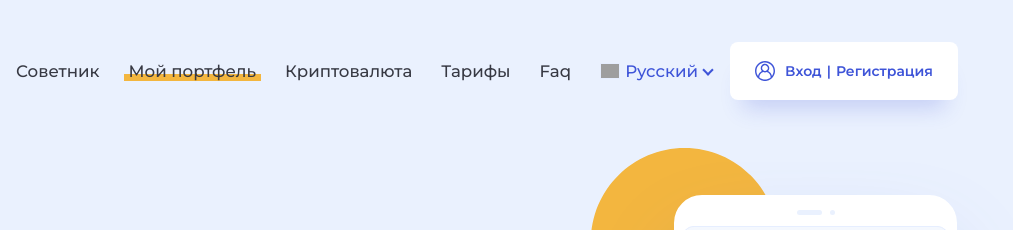
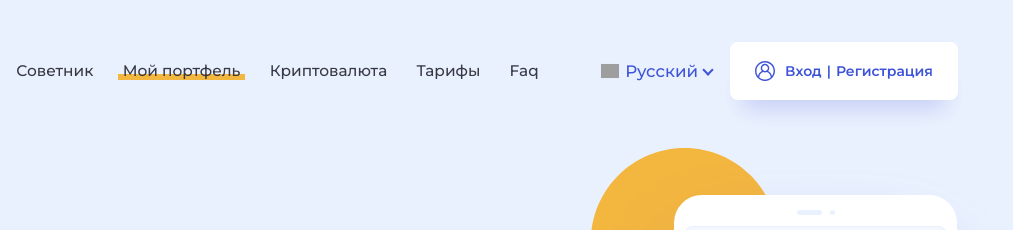
Before and after one commit to AndreyCrimea/bitmarketv2, a plain HTML site: page index.html in a window 1280 px wide. Shown: the top 230 px of the page, 267-1280 px from the left. Drawn offline with Linux system fonts and the light colour scheme; grey boxes are pictures that could not be loaded.

Commit message:
фикс хедера

```diff
--- a/styles/desktop.css
+++ b/styles/desktop.css
@@ -122,7 +122,7 @@
     color: var(--black-text);
     text-decoration: none;
     font-weight: 500;
-    font-size: max(min(17px, 1.3vw), 12px);
+    font-size: max(min(17px, 1.2vw), 11px);
     line-height: 123.5%;
 
     transition: 300ms;
@@ -396,6 +396,9 @@
     line-height: 21px;
     text-align: right;
     transition: 300ms;
+    width: 130px;
+    display: flex;
+    justify-content: end;
   }
 
   .select {
```
